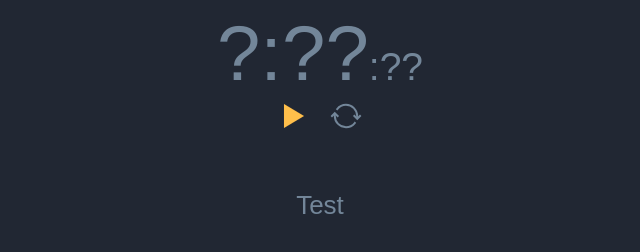
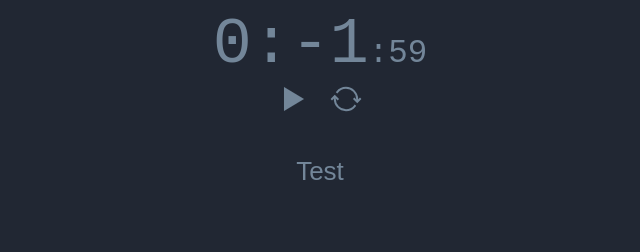
Before and after one commit to MiscNapier/Chronik-Timer, a website: page index.html in a window 1280 px wide. Both pictures are taken after a click on the button 614 px from the left and 117 px from the top of the page. Shown: the whole page, without its empty margins (320-960 px from the left). Drawn offline with nearby package versions, Linux system fonts and the light colour scheme.

Commit message:
working on countDown()

```diff
--- a/sass/style.css
+++ b/sass/style.css
@@ -42,7 +42,8 @@ ion-icon {
 }
 
 #clock {
-  font-size: 300%;
+  font-family: monospace;
+  font-size: 250%;
   outline: none;
 }
 
--- a/src/script.js
+++ b/src/script.js
@@ -81,9 +81,18 @@ function oldCode() {
         }
     }
 }
+// toolbox
+function matchy(str, regex) {
+    if (str.match(regex) !== null) {
+        return str.match(regex)[0];
+    }
+    else {
+        return '';
+    }
+}
 // setup page
-document.getElementById('clock').innerText = '?:??';
-document.documentElement.style.cssText = '--secondsPseudo: \':??\'';
+document.getElementById('clock').innerText = '0:00';
+document.documentElement.style.cssText = '--secondsPseudo: \':00\'';
 // get local time
 // NOTE: for use in the future allowing one to see what time timers will end
 // or for creating timers based on when you want them to end
@@ -92,19 +101,16 @@ document.documentElement.style.cssText = '--secondsPseudo: \':??\'';
 // console.log(localTime);
 // time object
 var time = {
-    hour: 5,
-    minute: 4,
-    second: 3,
+    hour: 0,
+    minute: 0,
+    second: 0,
+};
+var savedTime = {
+    hour: 0,
+    minute: 0,
+    second: 0,
 };
 // get user inputted time
-function matchy(str, regex) {
-    if (str.match(regex) !== null) {
-        return str.match(regex)[0];
-    }
-    else {
-        return '';
-    }
-}
 function getTime() {
     var input = document.getElementById('clock').innerText;
     if (input === null || input === '')
@@ -118,38 +124,44 @@ function getTime() {
         time.minute = parseInt(matchy(input, /\d+/)) || 0;
     }
     time.second = 0;
-    console.log(time);
-    // NOTE: currently this is too fuzzy over if it is the hour or minute,
-    // fix it so that x:00 = hour, 0:0x = minute and 0x = minute.
-    // let inputtedTime = document.getElementById('clock')!.innerText.match(/\d+:\d+|\d+/);
-    // if (inputtedTime !== null) {
-    // 	inputtedTime = inputtedTime[0].split(':');
-    // } else {
-    // 	return;
-    // }
-    // console.log(inputtedTime.length);
+    savedTime = time;
 }
 // play button
 var playing = false;
+var intervalId;
 function playButton() {
     var _a;
     (_a = document.getElementById('playIcon')) === null || _a === void 0 ? void 0 : _a.classList.toggle('highlight');
     playing = !playing;
+    if (playing) {
+        countDown();
+        intervalId = setInterval(countDown, 1000);
+    }
+    else {
+        clearInterval(intervalId);
+    }
 }
 // reset button
 function resetButton() {
-    // get last inputted time
+    time = savedTime;
     updater();
 }
-// let intervalId: number;
-// intervalId = setInterval(count, 1000);
-// clearInterval(intervalId);
 // counting down
 function countDown() {
-    var simpleTime = time.hour * 3600 + time.minute * 60 + time.second;
-    console.log(simpleTime);
+    if (time.hour === 0 && time.minute === 0 && time.second === 0) {
+        playButton();
+    }
+    if (time.second === 0) {
+        time.minute -= 1;
+        time.second = 59;
+    }
+    if (time.minute === 0) {
+        time.hour -= 1;
+        time.minute = 59;
+    }
+    console.log('yas');
+    updater();
 }
-countDown();
 // time formatter
 var timeFormatted = {
     hour: '0',
```
Also changed, not shown: src/script.ts (+36 -29 lines), readme.md, sass/style.min.css, 2 other files.
